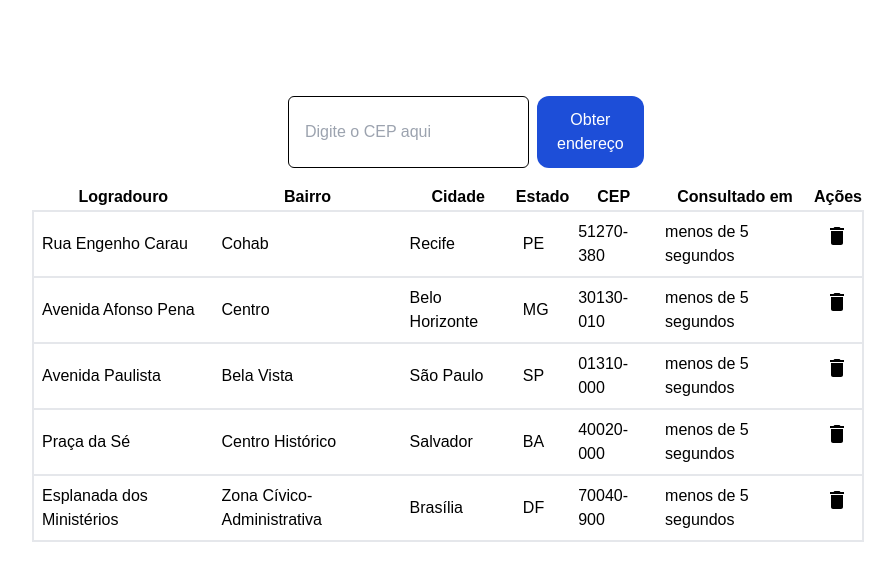
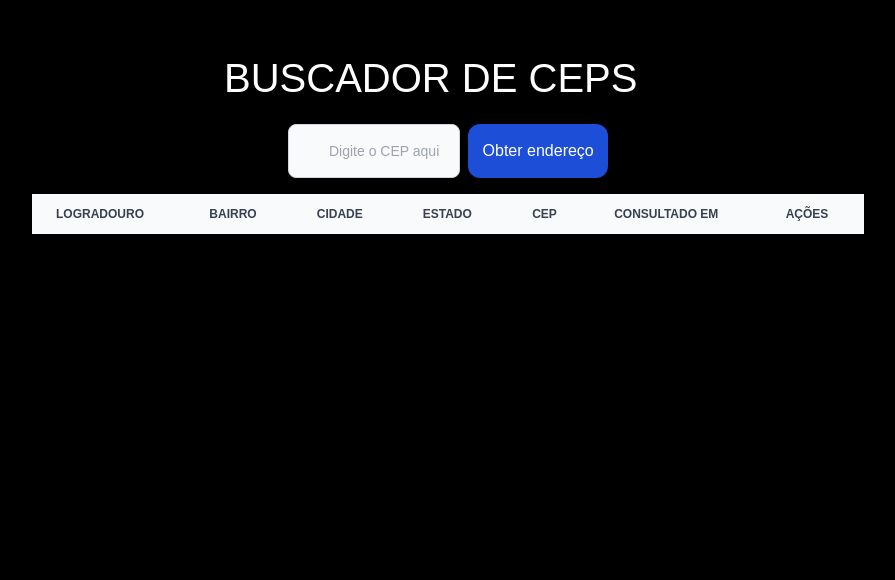
Before and after one commit to williangabriell/cep-api, a Next.js app: page / in a window 1280 px wide. Shown: the top 580 px of the page, without its empty margins (192-1087 px from the left). Built offline with nearby package versions, Linux system fonts and the light colour scheme.

Commit message:
atualização final

```diff
--- a/package.json
+++ b/package.json
@@ -16,7 +16,6 @@
     "react-icons": "^5.3.0"
   },
   "devDependencies": {
-    "@types/date-fns": "^2.5.3",
     "@types/node": "^20",
     "@types/react": "^18",
     "@types/react-dom": "^18",
--- a/src/app/globals.css
+++ b/src/app/globals.css
@@ -3,6 +3,7 @@
 @tailwind utilities;
 
 body {
+  background-color: black;
   font-family: Arial, Helvetica, sans-serif;
 }
 
--- a/src/app/page.tsx
+++ b/src/app/page.tsx
@@ -1,5 +1,5 @@
 "use client";
-import { useState } from "react";
+import { useEffect, useState } from "react";
 import { getAddress } from "../../get-address";
 import { formatDistanceToNow } from "date-fns";
 import { ptBR } from "date-fns/locale";
@@ -8,7 +8,7 @@ import { MdDelete } from "react-icons/md";
 const inititalEnderecos: Address[] = [
   {
     id: self.crypto.randomUUID(),
-    cep: "51270-380",
+    cep: "51270380",
     logradouro: "Rua Engenho Carau",
     complemento: "",
     unidade: "1",
@@ -25,7 +25,7 @@ const inititalEnderecos: Address[] = [
   },
   {
     id: self.crypto.randomUUID(),
-    cep: "30130-010",
+    cep: "30130010",
     logradouro: "Avenida Afonso Pena",
     complemento: "",
     unidade: "2",
@@ -42,7 +42,7 @@ const inititalEnderecos: Address[] = [
   },
   {
     id: self.crypto.randomUUID(),
-    cep: "01310-000",
+    cep: "01310000",
     logradouro: "Avenida Paulista",
     complemento: "",
     unidade: "3",
@@ -59,7 +59,7 @@ const inititalEnderecos: Address[] = [
   },
   {
     id: self.crypto.randomUUID(),
-    cep: "40020-000",
+    cep: "40020000",
     logradouro: "Praça da Sé",
     complemento: "Edifício Central",
     unidade: "4",
@@ -76,7 +76,7 @@ const inititalEnderecos: Address[] = [
   },
   {
     id: self.crypto.randomUUID(),
-    cep: "70040-900",
+    cep: "70040900",
     logradouro: "Esplanada dos Ministérios",
     complemento: "",
     unidade: "5",
@@ -124,7 +124,7 @@ export default function Home() {
   const [address, setAddress] = useState(null);
   const [loading, setLoading] = useState(false);
 
-  const [enderecos, setEnderecos] = useState<Address[]>(inititalEnderecos);
+  const [enderecos, setEnderecos] = useState<Address[] | null>(null);
 
   const [inputValue, setInputValue] = useState("");
 
@@ -150,7 +150,7 @@ export default function Home() {
 
       console.log(newEndereco);
 
-      setEnderecos([newEndereco, ...enderecos]);
+      setEnderecos([newEndereco].concat(enderecos ? enderecos : []));
     } catch (error) {
       console.log(error);
       alert("Ocorreu um erro ao obter o endereço.");
@@ -168,13 +168,31 @@ export default function Home() {
     setEnderecos(filteredAddresses);
   }
 
+  useEffect(() => {
+    const result = localStorage.getItem("@addresses");
+
+    if (result === null) return;
+
+    setEnderecos(JSON.parse(result));
+  }, []);
+
+  useEffect(() => {
+    if (enderecos === null) return;
+
+    localStorage.setItem("@addresses", JSON.stringify(enderecos));
+  }, [enderecos]);
+
   return (
-    <div className="flex flex-col gap-4 px-56 mt-24">
+
+      <div className="flex flex-col gap-4 px-56">
+
+      <h1 className="flex gap-4 px-48 mt-12 text-white">BUSCADOR DE CEPS</h1>
+
       <div className="flex px-64 gap-2">
         <input
           onChange={(event) => setInputValue(event.target.value)}
           placeholder="Digite o CEP aqui"
-          className="flex flex-1 rounded-md border border-black px-4 p-3"
+          className="block w-full p-4 ps-10 text-sm text-gray-900 border border-gray-300 rounded-lg bg-gray-50 focus:ring-blue-500 focus:border-blue-500 dark:bg-gray-700 dark:border-gray-600 dark:placeholder-gray-400 dark:text-white dark:focus:ring-blue-500 dark:focus:border-blue-500"
         />
 
         <button
@@ -182,34 +200,34 @@ export default function Home() {
           onClick={handleGetAddress}
           className={`${
             loading && "opacity-30"
-          } w-fit px-5 py-3 bg-blue-700 text-white rounded-xl`}
+          } w-full scroll-px-0 py-2 bg-blue-700 text-white rounded-xl`}
         >
           {loading ? "Carregando..." : "Obter endereço"}
         </button>
       </div>
 
-      <table>
-        <thead>
+      <table className="w-full text-sm text-left rtl:text-right text-gray-500 dark:text-gray-400">
+        <thead className="text-xs text-gray-700 uppercase bg-gray-50 dark:bg-gray-700 dark:text-gray-400">
           <tr>
-            <th>Logradouro</th>
-            <th>Bairro</th>
-            <th>Cidade</th>
-            <th>Estado</th>
-            <th>CEP</th>
-            <th>Consultado em</th>
-            <th>Ações</th>
+            <th className="px-6 py-3">Logradouro</th>
+            <th className="px-6 py-3">Bairro</th>
+            <th className="px-6 py-3">Cidade</th>
+            <th className="px-6 py-3">Estado</th>
+            <th className="px-6 py-3">CEP</th>
+            <th className="px-6 py-3">Consultado em</th>
+            <th className="px-6 py-3">Ações</th>
           </tr>
         </thead>
 
         <tbody>
-          {enderecos.map((endereco) => (
-            <tr key={endereco.id} className="border-2 [&>*]:py-2 [&>*]:px-2">
-              <td>{endereco.logradouro}</td>
-              <td>{endereco.bairro}</td>
-              <td>{endereco.localidade}</td>
-              <td>{endereco.uf}</td>
-              <td>{endereco.cep}</td>
-              <td>{formatDate(endereco.createdAt)}</td>
+          {enderecos?.map((endereco) => (
+            <tr key={endereco.id} className="bg-white border-b dark:bg-gray-800 dark:border-gray-700">
+              <td className="px-6 py-4 font-medium text-gray-900 whitespace-nowrap dark:text-white">{endereco.logradouro}</td>
+              <td className="px-6 py-3">{endereco.bairro}</td>
+              <td className="px-6 py-3">{endereco.localidade}</td>
+              <td className="px-6 py-3">{endereco.uf}</td>
+              <td className="px-6 py-3">{endereco.cep}</td>
+              <td className="px-6 py-3">{formatDate(endereco.createdAt)}</td>
               <td className="flex">
                 <button
                   onClick={() => handleDeleteAddress(endereco.id)}
```
Also changed, not shown: 1 other file (tests, documents, lock files or other folders).
